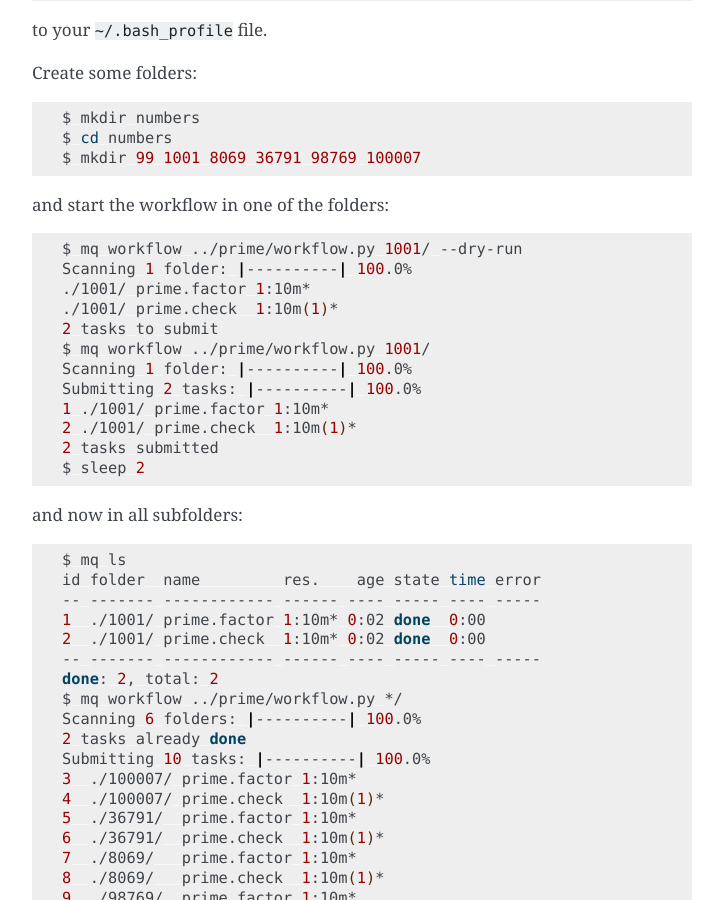
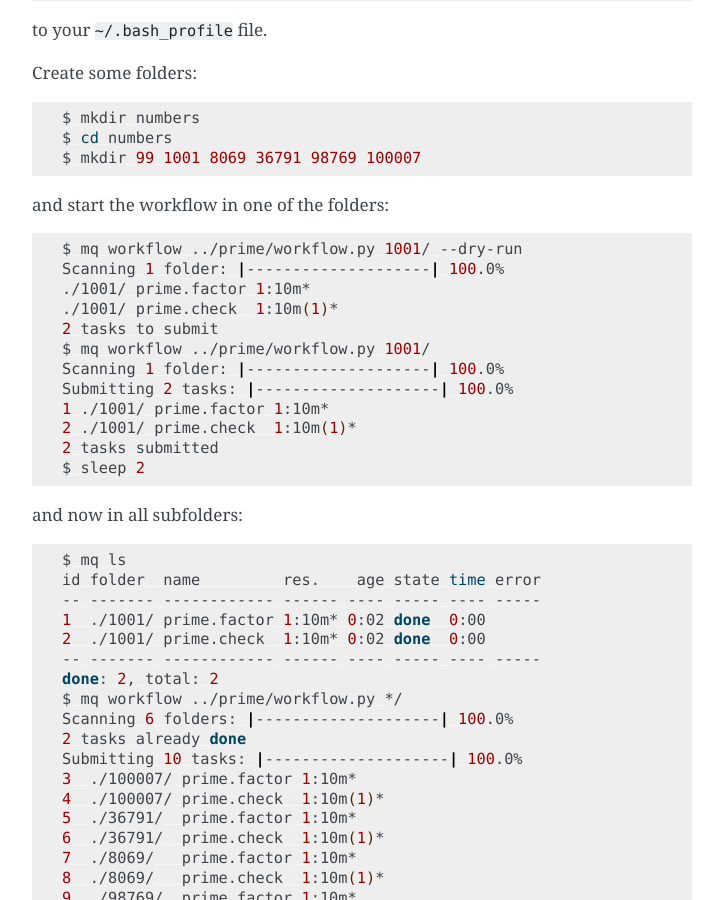
Before and after one commit to Yangxinsix/myqueue, a Sphinx documentation site: the page built from docs/workflows.rst, in a window 1280 px wide and 900 px high, scrolled down 1521 px. Shown: the whole window, without its empty margins (388-1111 px from the left). Built offline with Sphinx 7.4.7, drawn with Linux system fonts in a browser that asks for light colours; some of the changed text lies outside the part shown.

Commit message:
Longer progress bar

```diff
--- a/docs/documentation.rst
+++ b/docs/documentation.rst
@@ -187,7 +187,7 @@ Examples
 
     $ mkdir f1 f2
     $ mq submit "shell:echo hello" f1/ f2/
-    Submitting 2 tasks: |----------| 100.0%
+    Submitting 2 tasks: |--------------------| 100.0%
     2 ./f1/ shell:echo+hello 1:10m
     3 ./f2/ shell:echo+hello 1:10m
     2 tasks submitted
--- a/docs/workflows.rst
+++ b/docs/workflows.rst
@@ -60,13 +60,13 @@ Create some folders::
 and start the workflow in one of the folders::
 
     $ mq workflow ../prime/workflow.py 1001/ --dry-run
-    Scanning 1 folder: |----------| 100.0%
+    Scanning 1 folder: |--------------------| 100.0%
     ./1001/ prime.factor 1:10m*
     ./1001/ prime.check  1:10m(1)*
     2 tasks to submit
     $ mq workflow ../prime/workflow.py 1001/
-    Scanning 1 folder: |----------| 100.0%
-    Submitting 2 tasks: |----------| 100.0%
+    Scanning 1 folder: |--------------------| 100.0%
+    Submitting 2 tasks: |--------------------| 100.0%
     1 ./1001/ prime.factor 1:10m*
     2 ./1001/ prime.check  1:10m(1)*
     2 tasks submitted
@@ -82,9 +82,9 @@ and now in all subfolders::
     -- ------- ------------ ------ ---- ----- ---- -----
     done: 2, total: 2
     $ mq workflow ../prime/workflow.py */
-    Scanning 6 folders: |----------| 100.0%
+    Scanning 6 folders: |--------------------| 100.0%
     2 tasks already done
-    Submitting 10 tasks: |----------| 100.0%
+    Submitting 10 tasks: |--------------------| 100.0%
     3  ./100007/ prime.factor 1:10m*
     4  ./100007/ prime.check  1:10m(1)*
     5  ./36791/  prime.factor 1:10m*
@@ -137,9 +137,9 @@ Now, add another number::
 
     $ mkdir 42
     $ mq workflow ../prime/workflow.py */
-    Scanning 7 folders: |----------| 100.0%
+    Scanning 7 folders: |--------------------| 100.0%
     12 tasks already done
-    Submitting 2 tasks: |----------| 100.0%
+    Submitting 2 tasks: |--------------------| 100.0%
     13 ./42/ prime.factor 1:10m*
     14 ./42/ prime.check  1:10m(1)*
     2 tasks submitted
```
Also changed, not shown: 1 other file.
